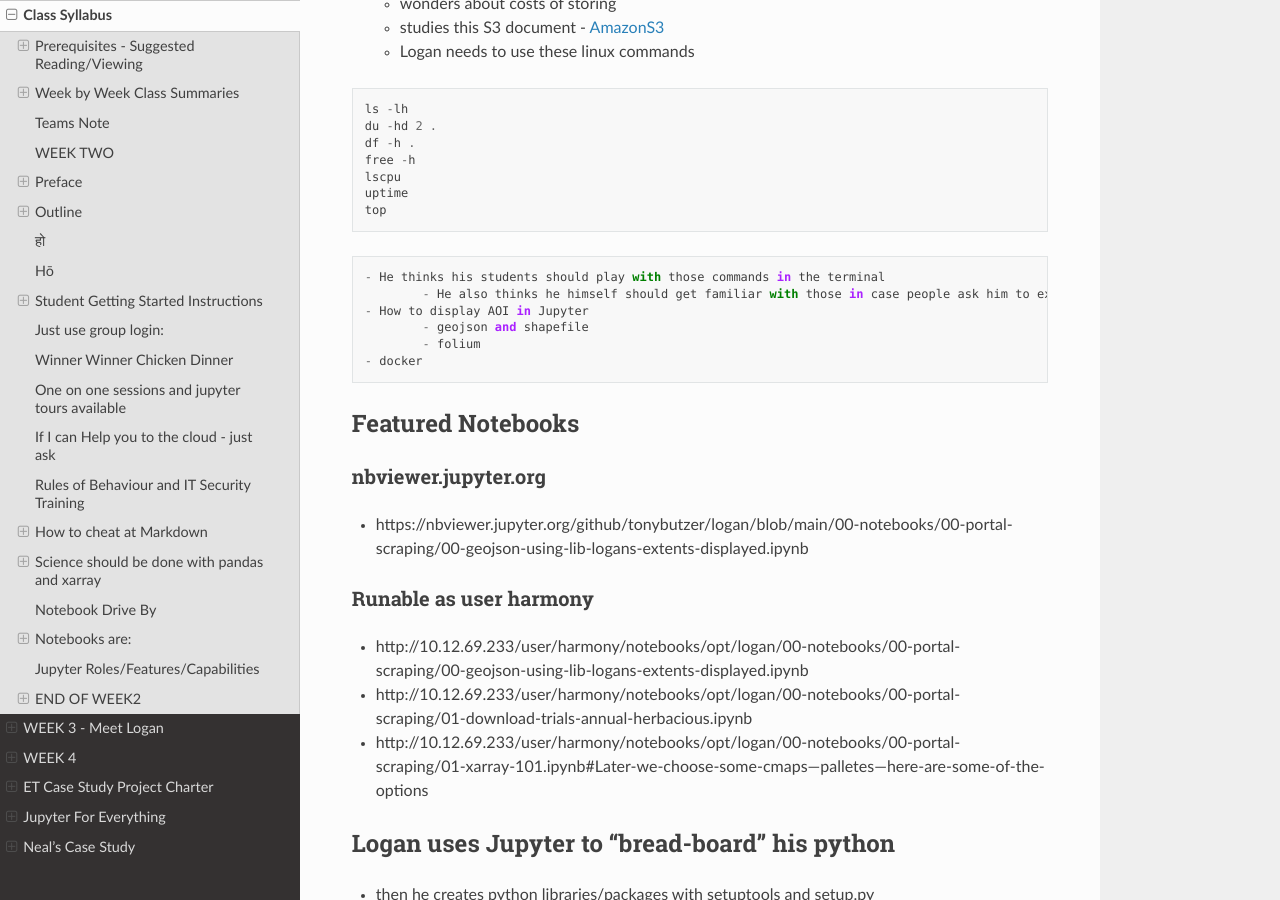
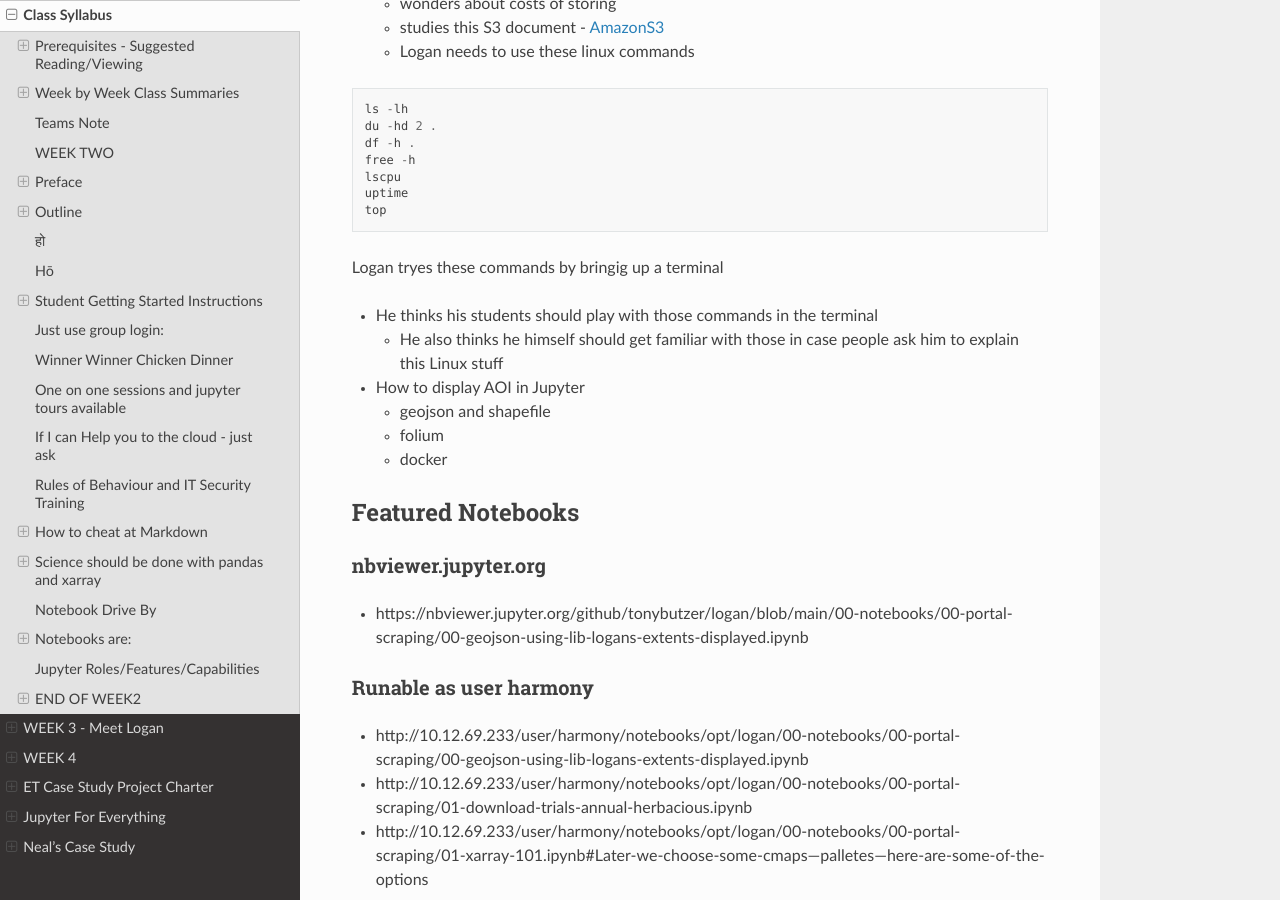
Before and after one commit to tonybutzer/harmony, a Sphinx documentation site: the page built from documentation/source/00weekbyweek.md, in a window 1280 px wide and 900 px high, scrolled down 17177 px. Built offline with Sphinx 7.4.7 and the Read the Docs theme 2.0.0, drawn with Linux system fonts in a browser that asks for light colours; pages that are not in the unit, such as notebooks, are missing from menus.

Commit message:
automatic git update from Makefile

````diff
--- a/documentation/source/00weekbyweek.md
+++ b/documentation/source/00weekbyweek.md
@@ -623,11 +623,12 @@ lscpu
 uptime
 top
 ```
-	- He thinks his students should play with those commands in the terminal
-		- He also thinks he himself should get familiar with those in case people ask him to explain this Linux stuff
-	- How to display AOI in Jupyter
-		- geojson and shapefile
-		- folium
+Logan tryes these commands by bringig up a terminal
+- He thinks his students should play with those commands in the terminal
+	- He also thinks he himself should get familiar with those in case people ask him to explain this Linux stuff
+- How to display AOI in Jupyter
+	- geojson and shapefile
+	- folium
 	- docker
 
 ## Featured Notebooks
````
